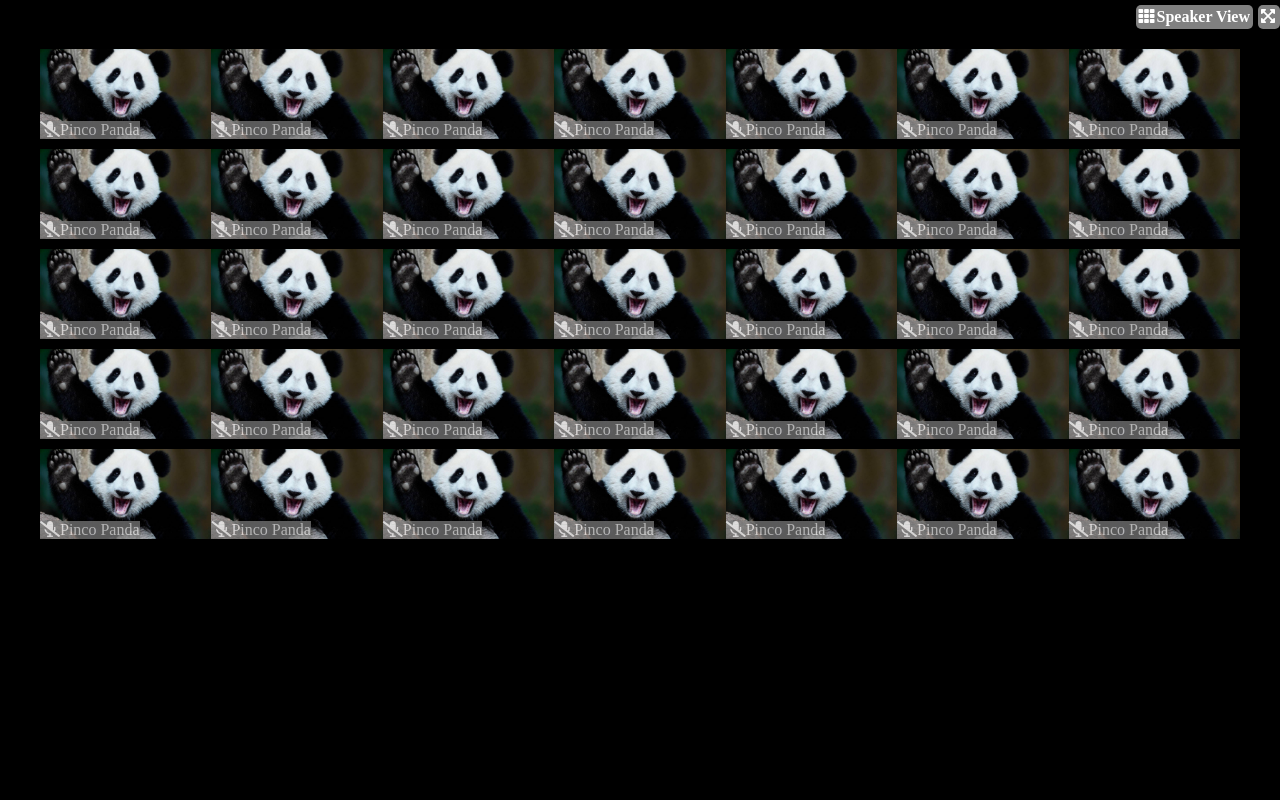
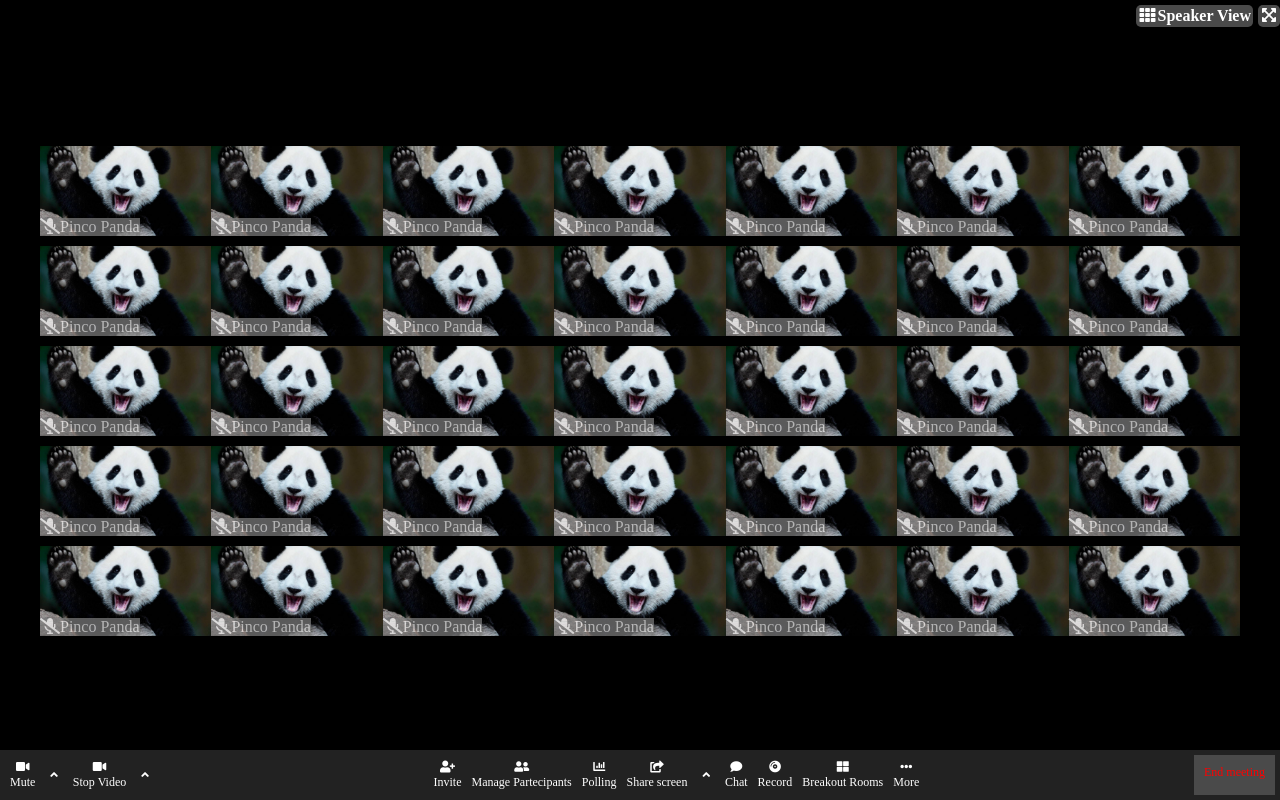
Before and after one commit to neshi00/html-css-zoom, a plain HTML site: page index.html in a window 1280 px wide. Drawn offline with Linux system fonts and the light colour scheme.

Commit message:
esercizio completato

```diff
--- a/css/style.css
+++ b/css/style.css
@@ -10,12 +10,23 @@
     background-color: black;
     flex-wrap: wrap;
     justify-content: center;
-    align-content: flex-start;
+    align-content: space-between;
 }
 
 i {
     color: white;
-    padding-right: 2px;
+    padding: 0 2px;
+}
+
+a {
+    text-decoration: none;
+    color: white;
+    font-weight: bold;
+}
+
+.text-icon {
+    color: white;
+    font-size: 12px;
 }
 
 header {
@@ -26,10 +37,8 @@ header {
 }
 
 .speaker {
-    background-color: gray;
-    color: white;
-    padding: 3px;
-    font-weight: bold;
+    background-color: #4a4a4a;
+    padding: 2px;
     margin-left: 5px;
     border-radius: 5px;
 }
@@ -73,3 +82,39 @@ header {
     content: "\f131";
     color: white;
 }
+
+nav {
+    display: flex;
+    background-color: #222222;
+    width: 100%;
+    height: 50px;
+    justify-content: space-between;
+}
+
+.nav-left, .nav-center, .nav-right {
+    display: flex;
+    align-items: center;
+    padding: 5px;
+}
+
+.icon-image .fas {
+    padding: 0 5px;
+}
+
+.icon {
+    text-align: center;
+    padding: 0 5px;
+    font-size: 12px;
+}
+
+.end-meeting {
+    background-color: #4a4a4a;
+    height: 100%;
+    color: red;
+    padding: 10px;
+    font-size: 12px;
+}
+
+i:hover {
+    color: green;
+}
--- a/index.html
+++ b/index.html
@@ -14,8 +14,8 @@
     <div class="container">
 
         <header>
-            <div class="speaker"><i class="fas fa-th"></i>Speaker View</div>
-            <div class="speaker"><i class="fas fa-expand-arrows-alt"></i></div>
+            <div class="speaker"><a href="#"><i class="fas fa-th"></i>Speaker View</a></div>
+            <div class="speaker"><a href="#"><i class="fas fa-expand-arrows-alt"></i></a></div>
         </header>
 
         <div class="main">
@@ -231,17 +231,135 @@
             </div>
         </div>
 
-        <nav></nav>
+        <nav>
+            <div class="nav-left">
+
+                <div class="icon">
+                    <div class="icon-image">
+                        <a href="#">
+                            <i class="fas fa-video"></i>
+                        </a>
+                    </div>
+                    <span class="text-icon">Mute</span>
+                </div>
+
+                <div class="icon">
+                    <div class="icon-image">
+                        <a href="#">
+                            <i class="fas fa-angle-up"></i>
+                        </a>
+                    </div>
+                </div>
+
+                <div class="icon">
+                    <div class="icon-image">
+                        <a href="#">
+                            <i class="fas fa-video"></i>
+                        </a>
+                    </div>
+                    <span class="text-icon">Stop Video</span>
+                </div>
+
+                <div class="icon">
+                    <div class="icon-image">
+                        <a href="#">
+                            <i class="fas fa-angle-up"></i>
+                        </a>
+                    </div>
+                </div>
 
 
+            </div>
 
+            <div class="nav-center">
+                <div class="icon">
+                    <div class="icon-image">
+                        <a href="#">
+                            <i class="fas fa-user-plus"></i>
+                        </a>
+                    </div>
+                    <span class="text-icon">Invite</span>
+                </div>
 
+                <div class="icon">
+                    <div class="icon-image">
+                        <a href="#">
+                            <i class="fas fa-user-friends"></i>
+                        </a>
+                    </div>
+                    <span class="text-icon">Manage Partecipants</span>
+                </div>
 
+                <div class="icon">
+                    <div class="icon-image">
+                        <a href="#">
+                            <i class="fas fa-chart-bar"></i>
+                        </a>
+                    </div>
+                    <span class="text-icon">Polling</span>
+                </div>
 
+                <div class="icon">
+                    <div class="icon-image">
+                        <a href="#">
+                            <i class="fas fa-share-square"></i>
+                        </a>
+                    </div>
+                    <span class="text-icon">Share screen</span>
+                </div>
 
+                <div class="icon">
+                    <div class="icon-image">
+                        <a href="#">
+                            <i class="fas fa-angle-up"></i>
+                        </a>
+                    </div>
+                </div>
 
+                <div class="icon">
+                    <div class="icon-image">
+                        <a href="#">
+                            <i class="fas fa-comment"></i>
+                        </a>
+                    </div>
+                    <span class="text-icon">Chat</span>
+                </div>
 
+                <div class="icon">
+                    <div class="icon-image">
+                        <a href="#">
+                            <i class="fas fa-compact-disc"></i>
+                        </a>
+                    </div>
+                    <span class="text-icon">Record</span>
+                </div>
 
+                <div class="icon">
+                    <div class="icon-image">
+                        <a href="#">
+                            <i class="fas fa-th-large"></i>
+                        </a>
+                    </div>
+                    <span class="text-icon">Breakout Rooms</span>
+                </div>
+
+                <div class="icon">
+                    <div class="icon-image">
+                        <a href="#">
+                            <i class="fas fa-ellipsis-h"></i>
+                        </a>
+                    </div>
+                    <span class="text-icon">More</span>
+                </div>
+            </div>
+
+            <div class="nav-right">
+                <div class="end-meeting">
+                    <span>End meeting</span>
+                </div>
+            </div>
+
+        </nav>
     </div>
 
 
```
